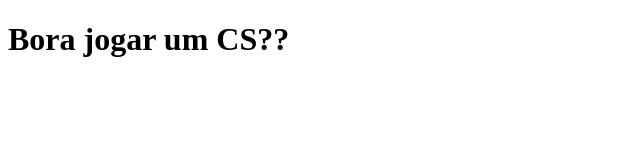
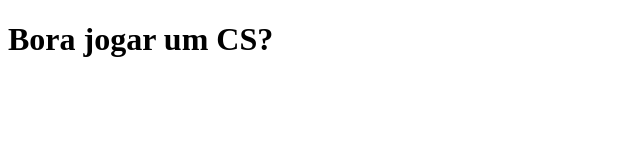
Before and after one commit to LucasCit/clone-tabnews, a Next.js app: page / in a window 1280 px wide. Shown: the top 160 px of the page, without its empty margins (0-640 px from the left). Built offline with nearby package versions, Linux system fonts and the light colour scheme.

Commit message:
atualizando a msg

```diff
--- a/pages/index.js
+++ b/pages/index.js
@@ -1,5 +1,5 @@
 function Home(){
-    return <h1>Bora jogar um CS??</h1>
+    return <h1>Bora jogar um CS?</h1>
 }
 
 export default Home;
```
